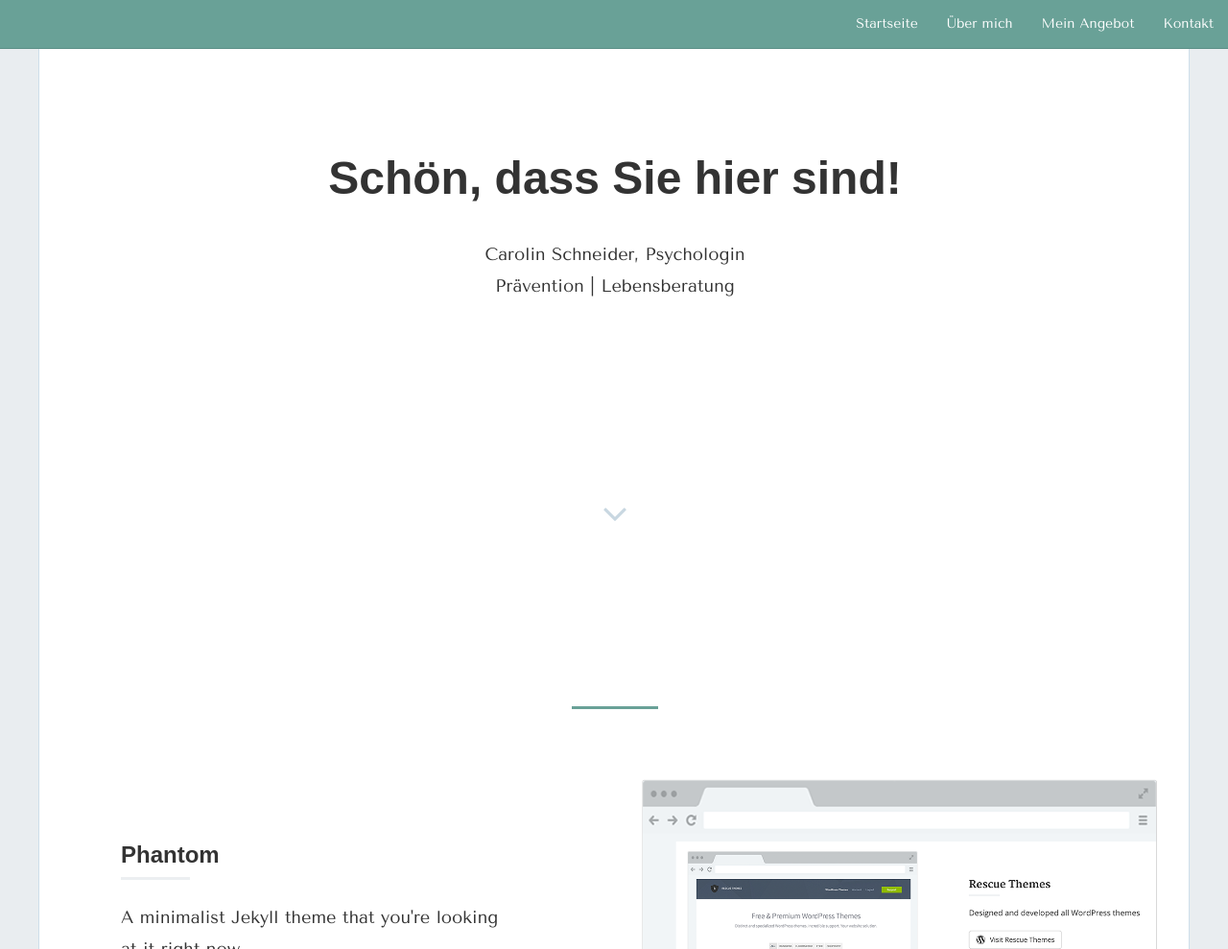
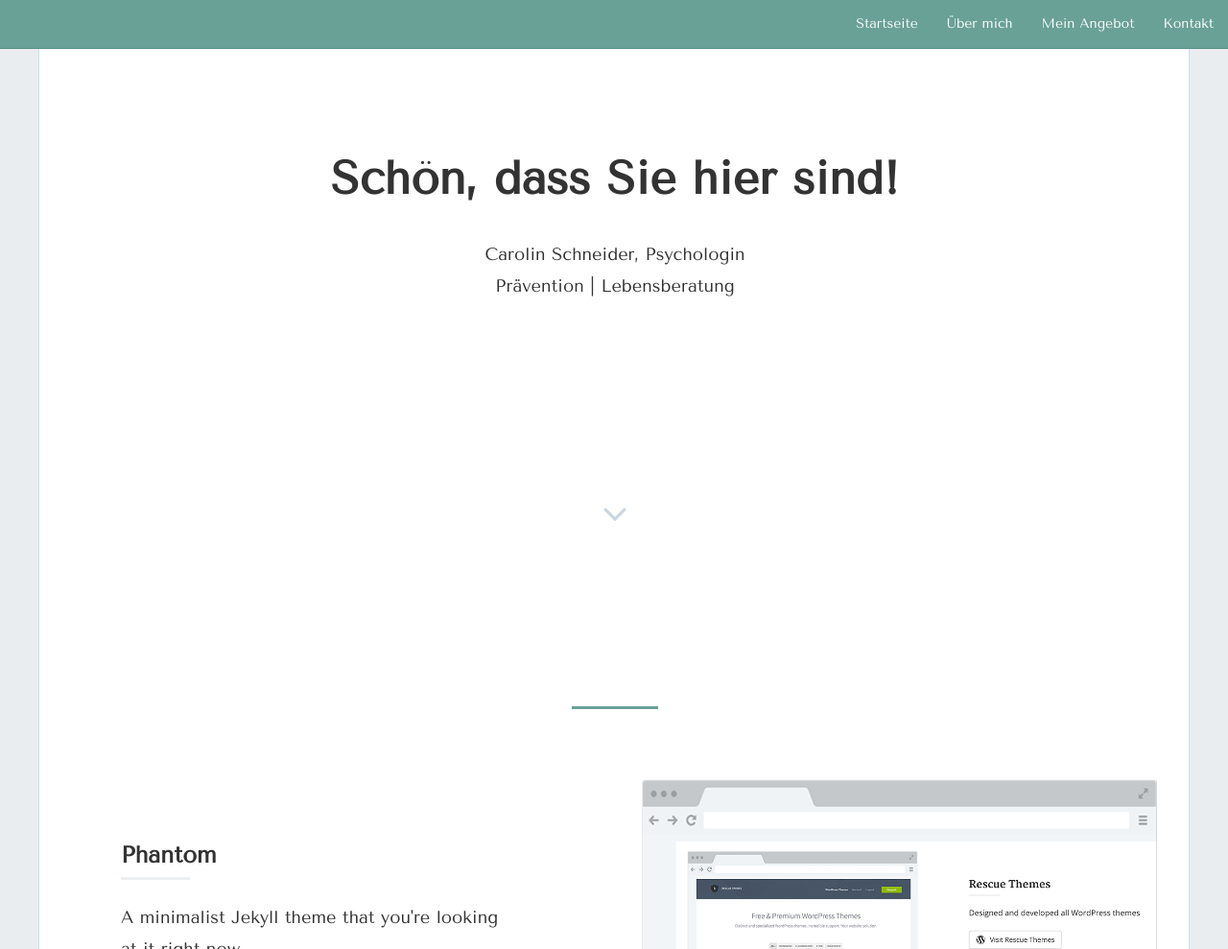
Before and after one commit to carolinschneider/carolinschneider.github.io, a Jekyll site: the page built from index.html, in a window 1280 px wide and 1400 px high. Shown: the top 989 px of the window at 96% size. Built offline with Jekyll 4.4.1, drawn with Linux system fonts in a browser that asks for light colours; nearby versions of some CDN libraries; the list of posts is cut into pages by our own code.

Commit message:
Update style.scss

```diff
--- a/css/style.scss
+++ b/css/style.scss
@@ -20,7 +20,7 @@ $primary: #0a0a0a;
 $secondary: #FF7B7B;
 
 %TenorSans { font-family: 'Tenor Sans', sans-serif; }
-%Quicksand { font-family: 'Quicksand', sans-serif; }
+%TenorSans2 { font-family: 'Tenor Sans', sans-serif; }
 
 /*--------------------------------------------------------------
 	1.0 Defaults
@@ -39,7 +39,7 @@ body {
 }
 
 h1, h2, h3, h4, h5, h6 {
-  @extend %Quicksand;
+  @extend %TenorSans2;
   font-weight: 700;
 }
 
```
